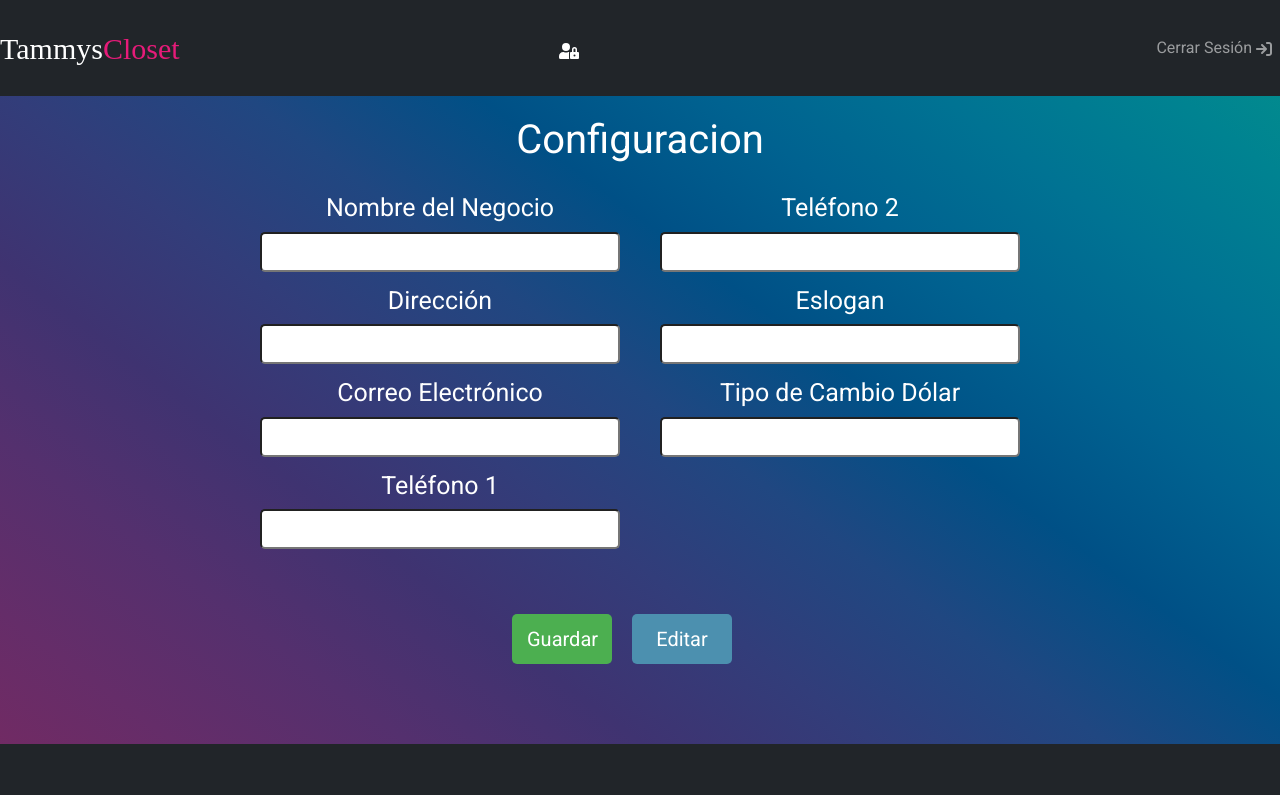
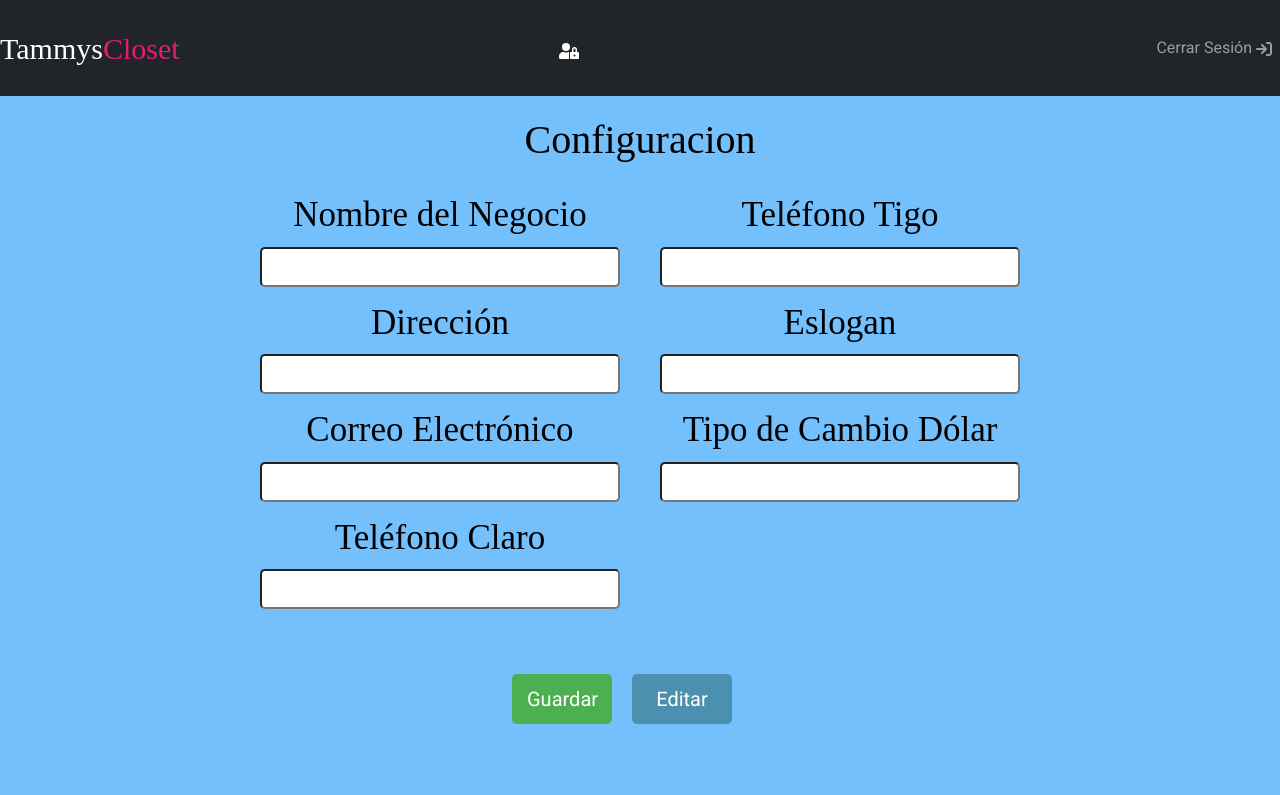
Before and after one commit to 1jas0n1/Front-Maffy, a React (Create React App) app: page /configuracion in a window 1280 px wide. Shown: the top 795 px of the page. Built offline with nearby package versions, Linux system fonts and the light colour scheme.

Commit message:
Facturacion

```diff
--- a/src/component/BtnVender.js
+++ b/src/component/BtnVender.js
@@ -1,18 +1,21 @@
 import React from "react";
 import styled from "styled-components";
 
-const ButtonVender = () => {
+// Acepta onClick como prop para ejecutarla en el botón
+const ButtonVender = ({ onClick }) => {
   return (
     <StyledWrapper>
-      <button className="boton">Realizar venta</button>
+      <button className="boton" onClick={onClick}>
+        Realizar venta
+      </button>
     </StyledWrapper>
   );
 };
 
 const StyledWrapper = styled.div`
   .boton {
-  width:160px;
-  height:70px;
+    width: 160px;
+    height: 70px;
     display: inline-block;
     border: 1px solid #4f4f4f;
     border-radius: 4px;
@@ -23,7 +26,7 @@ const StyledWrapper = styled.div`
     cursor: pointer;
     color: black;
     z-index: 1;
-  background-color:white;
+    background-color: white;
   }
 
   .boton:before {
@@ -72,7 +75,6 @@ const StyledWrapper = styled.div`
     background-color: #39bda7;
     transform: translateX(-50%) scaleY(1.3) scaleX(0.8);
   }
-
 `;
 
 export default ButtonVender;
--- a/src/css/ConfigView.css
+++ b/src/css/ConfigView.css
@@ -1,14 +1,10 @@
 /* ConfigView.css */
 @import url('https://fonts.googleapis.com/css2?family=Roboto:wght@400;700&display=swap');
 .config-container {
-  background-image: linear-gradient(to right top, #f9b7dc, #f9b5e0, #f8b3e4, #f7b1e8, #f5b0ed, #e3b9f8, #d2c1fe, #c3c8ff, #a8d7ff, #8ee5ff, #80f1ff, #89fbf4);
   width: 100%;
   margin: 0 auto;
   height: 100%;
   color: rgb(0, 0, 0);
-
-
-
 }
 
 
@@ -17,7 +13,7 @@
 .config-title {
   text-align: center;
   color: rgb(0, 0, 0);
-  font-family: 'Roboto';
+  font-family: 'mv boli';
   margin-bottom: 25px;
 }
 
@@ -32,7 +28,6 @@
   display: flex;
   width: 100%;
   max-width: 800px;
-
   margin-bottom: 20px;
 }
 
--- a/src/views/Configuracion.js
+++ b/src/views/Configuracion.js
@@ -93,13 +93,13 @@ class ConfigView extends Component {
 
   render() {
     return (
-      <div className="config-container" style={{backgroundImage:'linear-gradient(to right top, #80285a, #742a62, #652d69, #54306e, #3f3371, #323d7a, #204781, #005086, #006290, #007393, #008391, #04928b)',}} >
+      <div className="config-container" style={{backgroundColor:'#74c0fc'}}  >
         <Navbar />
-        <h1 className="config-title" style={{color:'white'}}>Configuracion</h1>
+        <h1 className="config-title" style={{color:'black',fontFamily:'mv boli' }}>Configuracion</h1>
         <div className="config-grid">
           <form className="config-form">
             <div className="config-column">
-              <label style={{fontSize:'25px',color:'white'}} htmlFor="nombre_negocio">Nombre del Negocio</label>
+              <label style={{fontSize:'35px',color:'black',fontFamily:'mv boli' }} htmlFor="nombre_negocio">Nombre del Negocio</label>
               <input
                 type="text"
                 id="nombre_negocio"
@@ -111,7 +111,7 @@ class ConfigView extends Component {
                 onChange={this.handleChange}
               />
 
-              <label style={{fontSize:'25px',color:'white'}} className="campos" htmlFor="direccion">Dirección</label>
+              <label style={{fontSize:'35px',color:'black',fontFamily:'mv boli' }} className="campos" htmlFor="direccion">Dirección</label>
               <input
                 type="text"
                 id="direccion"
@@ -123,7 +123,7 @@ class ConfigView extends Component {
                 onChange={this.handleChange}
               />
 
-              <label style={{fontSize:'25px',color:'white',borderRadius:'5px'}} className="campos" htmlFor="correo_electronico">Correo Electrónico</label>
+              <label style={{fontSize:'35px',color:'black',fontFamily:'mv boli' ,borderRadius:'5px'}} className="campos" htmlFor="correo_electronico">Correo Electrónico</label>
               <input
                 type="text"
                 id="correo_electronico"
@@ -135,7 +135,7 @@ class ConfigView extends Component {
                 onChange={this.handleChange}
               />
 
-              <label style={{fontSize:'25px',color:'white'}} className="campos" htmlFor="telefono_1">Teléfono 1</label>
+              <label style={{fontSize:'35px',color:'black',fontFamily:'mv boli' }} className="campos" htmlFor="telefono_1">Teléfono Claro</label>
               <input
                 type="text"
                 id="telefono_1"
@@ -149,7 +149,7 @@ class ConfigView extends Component {
             </div>
 
             <div className="config-column">
-              <label style={{fontSize:'25px',color:'white'}} className="campos" htmlFor="telefono_2">Teléfono 2</label>
+              <label style={{fontSize:'35px',color:'black',fontFamily:'mv boli' }} className="campos" htmlFor="telefono_2">Teléfono Tigo</label>
               <input
                 type="text"
                 id="telefono_2"
@@ -161,7 +161,7 @@ class ConfigView extends Component {
                 onChange={this.handleChange}
               />
 
-              <label style={{fontSize:'25px',color:'white'}} htmlFor="eslogan">Eslogan</label>
+              <label style={{fontSize:'35px',color:'black',fontFamily:'mv boli' }} htmlFor="eslogan">Eslogan</label>
               <input
                 type="text"
                 id="eslogan"
@@ -173,7 +173,7 @@ class ConfigView extends Component {
                 onChange={this.handleChange}
               />
 
-              <label style={{fontSize:'25px',color:'white'}} className='etiqueta' htmlFor="tipo_de_cambio_dolar">Tipo de Cambio Dólar</label>
+              <label style={{fontSize:'35px',color:'black',fontFamily:'mv boli' }} className='etiqueta' htmlFor="tipo_de_cambio_dolar">Tipo de Cambio Dólar</label>
               <input
                 type="text"
                 id="tipo_de_cambio_dolar"
--- a/src/views/FacturacionServicio.js
+++ b/src/views/FacturacionServicio.js
@@ -19,20 +19,58 @@ const FacturacionServicioView = () => {
   const [carro, setCarro] = useState([]);
 
 
+  const calcularIVA = () => {
+    const total = calcularTotal();
+    return total * 0.15;
+  };
+
   const obtenerDatosJSON = () => {
+    const total = calcularTotal();
+    const iva = calcularIVA(total);
+    const totalFactura = (total + iva).toFixed(2);
+
     return {
       fecha: fecha,
-      cliente: cliente,
+      cliente: { nombre: cliente },
       servicios: carro.map(servicio => ({
-        nombre: servicio.nombre,
-        descripcion: servicio.descripcion,
+        servicio:servicio._id,
         precio: servicio.precio,
         cantidad: servicio.cantidad,
-        subtotal: (servicio.precio * servicio.cantidad).toFixed(2),
+        total: (servicio.precio * servicio.cantidad).toFixed(2),
       })),
-      total: calcularTotal().toFixed(2),
+      iva: iva.toFixed(2),
+      subtotal: total-iva,
+      totalFactura: total.toFixed(2),
     };
   };
+
+  const realizarVenta = async () => {
+    const factura = obtenerDatosJSON();
+    try {
+      const response = await fetch('https://apimafy.zeabur.app/api/facturaServicio', {
+        method: 'POST',
+        headers: {
+          'Content-Type': 'application/json',
+        },
+        body: JSON.stringify(factura),
+      });
+
+      if (response.ok) {
+        toast.success('Venta realizada con éxito');
+        setFecha('');
+        setCliente('');
+        setCarro([]);
+      } else {
+        const errorData = await response.json();
+        toast.error(`Error al realizar la venta: ${errorData.message || 'Error desconocido'}`);
+      }
+    } catch (error) {
+
+      toast.error('Error al realizar la venta');
+
+    }
+  };
+
 
   useEffect(() => {
     console.log(obtenerDatosJSON());
@@ -59,7 +97,7 @@ const FacturacionServicioView = () => {
       selector: row => `C$${row.precio}`,
       sortable: true,
       cell: (row) => (
-        <span style={{ color: 'navy' }}>{`C$${row.precio}`}</span> // Cambiado a C$
+        <span style={{ color: 'navy' }}>{`C$${row.precio}`}</span>
       ),
     },
     {
@@ -111,7 +149,7 @@ const FacturacionServicioView = () => {
       selector: row => `C$${row.precio}`,
       sortable: true,
       cell: (row) => (
-        <span style={{ color: 'navy' }}>{`C$${row.precio}`}</span> // Cambiado a C$
+        <span style={{ color: 'navy' }}>{`C$${row.precio}`}</span>
       ),
     },
     {
@@ -194,6 +232,8 @@ const FacturacionServicioView = () => {
     toast.success(`Cliente: ${cliente}, Fecha: ${fecha}`);
   };
 
+
+
   const handleModalOpen = () => {
     fetchServicios();
     setShowModal(true);
@@ -270,10 +310,11 @@ const FacturacionServicioView = () => {
       </div>
 
       <div className="d-flex justify-content-center mt-4">
-        <ButtonVender>
-          Vender
+        <ButtonVender onClick={realizarVenta}>
+
         </ButtonVender>
       </div>
+
       <div className="d-flex mt-4  justify-content-center"  >
       <Total total={total} />
     </div>
@@ -290,7 +331,7 @@ const FacturacionServicioView = () => {
             pagination
             highlightOnHover
             striped
-            noDataComponent="No hay servicios disponibles"
+            noDataComponent=" "
             customStyles={customStyles}
           />
         </Modal.Body>
--- a/src/views/Reportes.js
+++ b/src/views/Reportes.js
@@ -8,10 +8,7 @@ import Card from "react-bootstrap/Card";
 import axios from "axios";
 import MonthlySalesChart from "../component/barMeses";
 import BarChartComponent from "../component/barCharts";
-import { FaFileInvoiceDollar } from "react-icons/fa6";
 import { NavLink } from 'react-router-dom';
-import { FaSackDollar } from "react-icons/fa6";
-import { FaChartPie } from "react-icons/fa";
 import Loader from "../component/Loader"
 
 
@@ -180,7 +177,7 @@ const ReportesVentas = () => {
           <Card.Title>Reporte Compras</Card.Title>
           <FontAwesomeIcon icon={faCoins} size="10x" bounce style={{color: "#FFD43B",}} />
         </div>
-        <NavLink to="/ruta-del-reporte-ventas" style={{ textDecoration: 'none' }}>
+        <NavLink to="/ReporteCompras" style={{ textDecoration: 'none' }}>
           <Button variant="primary" style={{ marginTop: 'auto', width: '150px', height:'50px' }}>
             Generar Reporte
           </Button>
@@ -191,10 +188,10 @@ const ReportesVentas = () => {
       <Card style={{ width: "30%", height: "400px", textAlign: "center" }}>
       <Card.Body style={{ display: "flex", flexDirection: "column", justifyContent: "space-between", alignItems: "center" }}>
         <div>
-          <Card.Title>Reporte Compras</Card.Title>
+          <Card.Title>Reporte Ventas</Card.Title>
           <FontAwesomeIcon icon={faMoneyCheckDollar} size="10x" bounce style={{color: "#fafafa",}} />
         </div>
-        <NavLink to="/ruta-del-reporte-ventas" style={{ textDecoration: 'none' }}>
+        <NavLink to="/ReporteVentas" style={{ textDecoration: 'none' }}>
           <Button variant="primary" style={{ marginTop: 'auto', width: '150px', height:'50px' }}>
             Generar Reporte
           </Button>
@@ -205,10 +202,10 @@ const ReportesVentas = () => {
       <Card style={{ width: "30%", height: "400px", textAlign: "center" }}>
       <Card.Body style={{ display: "flex", flexDirection: "column", justifyContent: "space-between", alignItems: "center" }}>
         <div>
-          <Card.Title>Reporte Ganancias</Card.Title>
+          <Card.Title>Reporte Servicios</Card.Title>
           <FontAwesomeIcon icon={faFileInvoiceDollar} bounce size="10x" style={{ color: "#74C0FC" }} />
         </div>
-        <NavLink to="/ruta-del-reporte-ventas" style={{ textDecoration: 'none' }}>
+        <NavLink to="/ReporteServicios" style={{ textDecoration: 'none' }}>
           <Button variant="primary" style={{ marginTop: 'auto', width: '150px', height:'50px' }}>
             Generar Reporte
           </Button>
```
Lines whose indentation alone changed are shown as unchanged.
